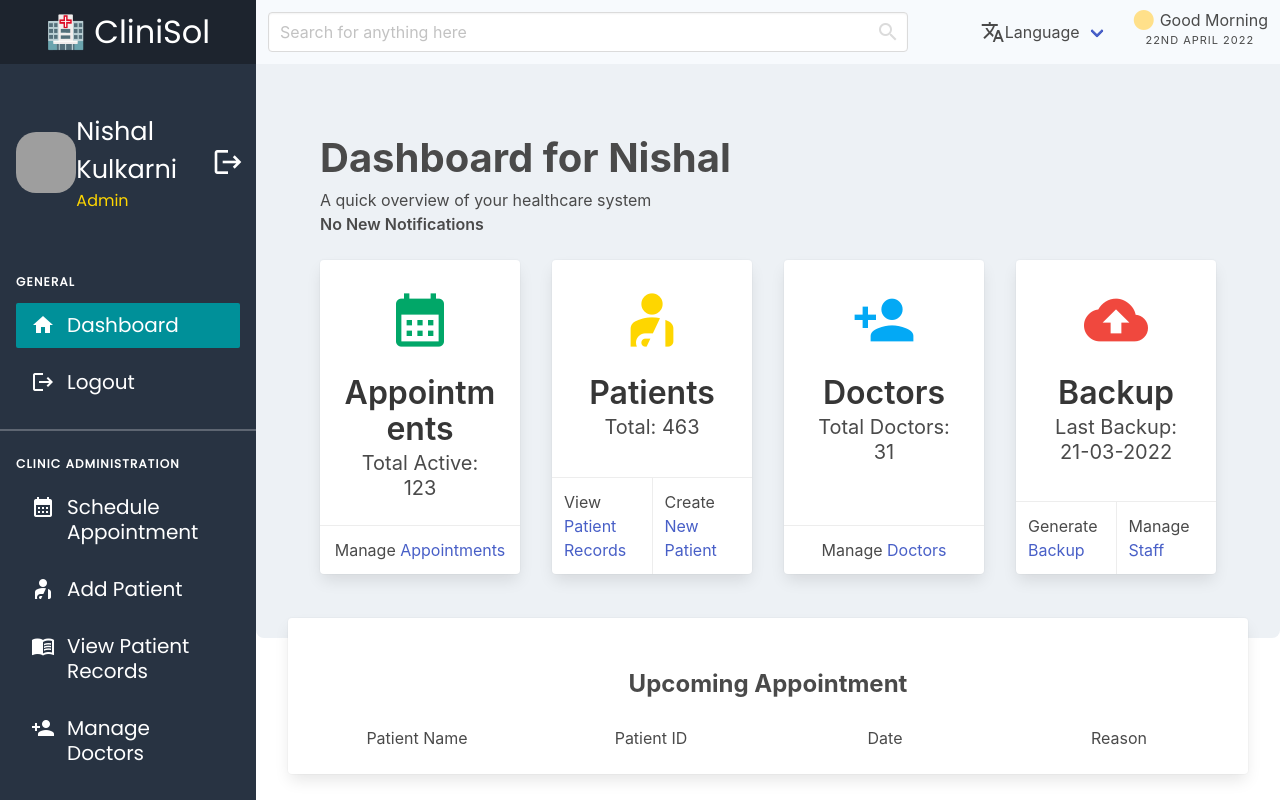
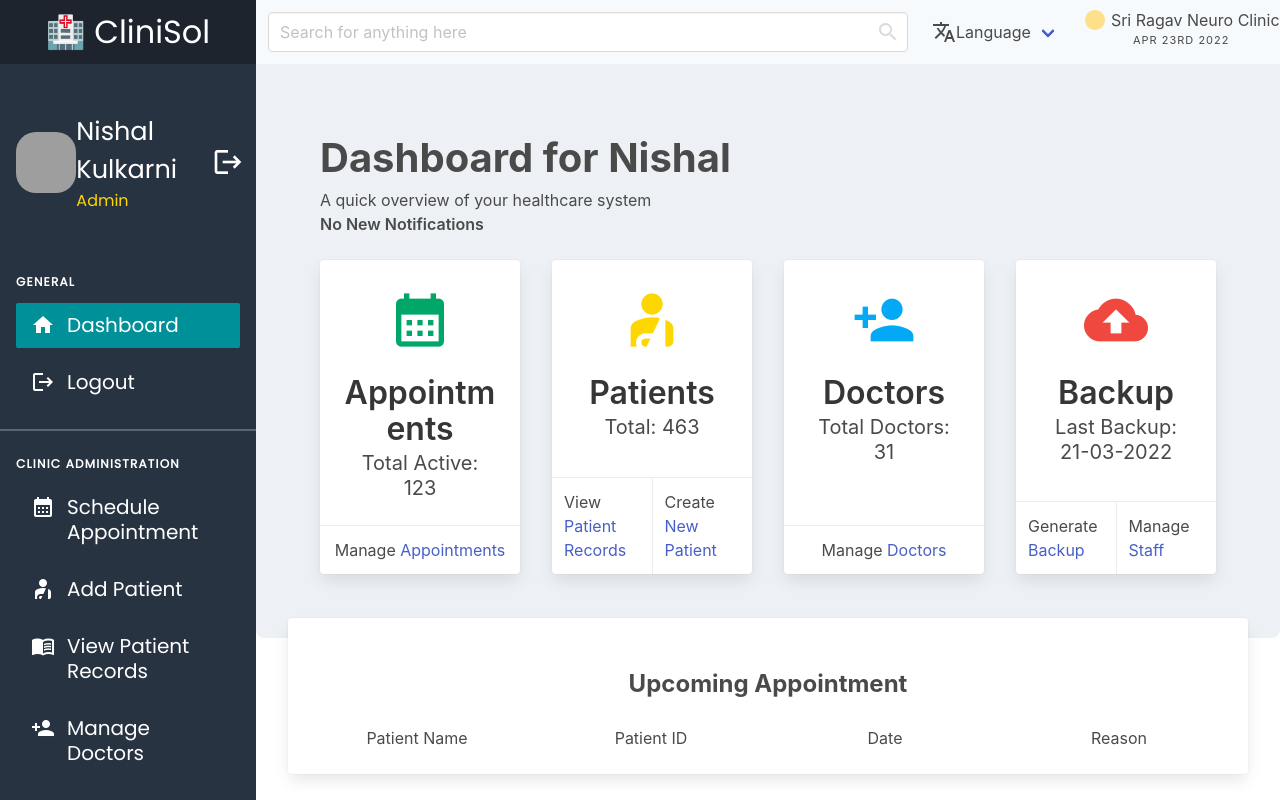
Before and after one commit to ajaytitus1386/CliniSol-Frontend, a Next.js app: page /dashboard/nishal/ in a window 1280 px wide. Shown: the top 800 px of the page. Built offline with nearby package versions, Linux system fonts and the light colour scheme; grey boxes are pictures that could not be loaded.

Commit message:
NavBar: Dynamic Date

```diff
--- a/components/global/NavBar.tsx
+++ b/components/global/NavBar.tsx
@@ -1,4 +1,5 @@
 import React from "react";
+import moment from "moment";
 
 const NavBar = () => {
   return (
@@ -54,11 +55,11 @@ const NavBar = () => {
                   circle
                 </span>
               </div>
-              <div className="">{"Good Morning"}</div>
+              <div className="">{"Sri Ragav Neuro Clinic"}</div>
             </div>
             <div className="">
               {/* Date */}
-              <div className="heading">{"22nd April 2022"}</div>
+              <div className="heading">{moment().format("MMM Do YYYY")}</div>
             </div>
           </div>
         </div>
```
